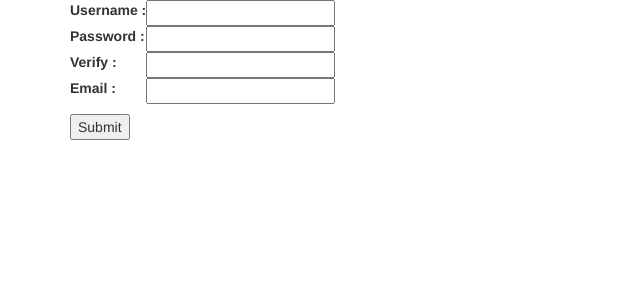
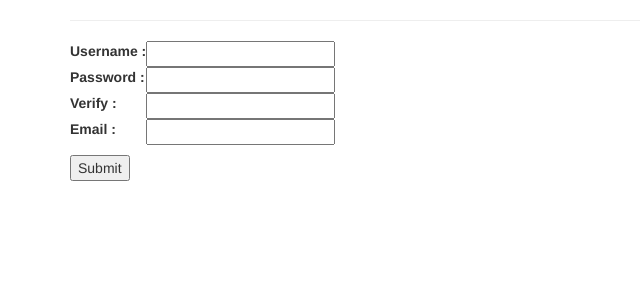
Before and after one commit to deepakmali/P3_blog, a Python web app: template templates/signup.html in a window 1280 px wide. Shown: the part 70-370 px from the top of the page, without its empty margins (0-640 px from the left). Run offline with Jinja, Linux system fonts and the light colour scheme; the template is opened without the code that fills it, so the values that code supplies are empty.

Commit message:
Added a horizontal line

```diff
--- a/templates/BasePage.html
+++ b/templates/BasePage.html
@@ -13,6 +13,11 @@
 				<h1>Home</h1>
 			</div>
 		</header>
+		<div class="row">
+			<div class="col-md-12">
+				<hr>
+			</div>
+		</div>
 		{% block content %}
 		{% endblock%}
 	</div>
```
